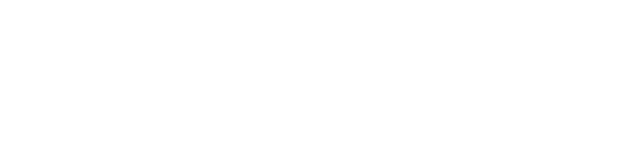
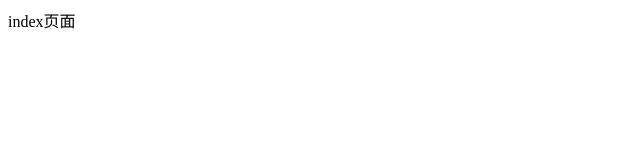
Before and after one commit to wuzhengzhou/China-Gasgoo, a plain HTML site: page index.html in a window 1280 px wide. Shown: the whole page, without its empty margins (0-640 px from the left). Drawn offline with Linux system fonts and the light colour scheme.

Commit message:
提交index

```diff
--- a/index.html
+++ b/index.html
@@ -9,6 +9,7 @@
 </head>
 
 <body>
+  <div>index页面</div>
     <script>
         var jpush = null;
         var title, content, articleId, productId, link;
```
